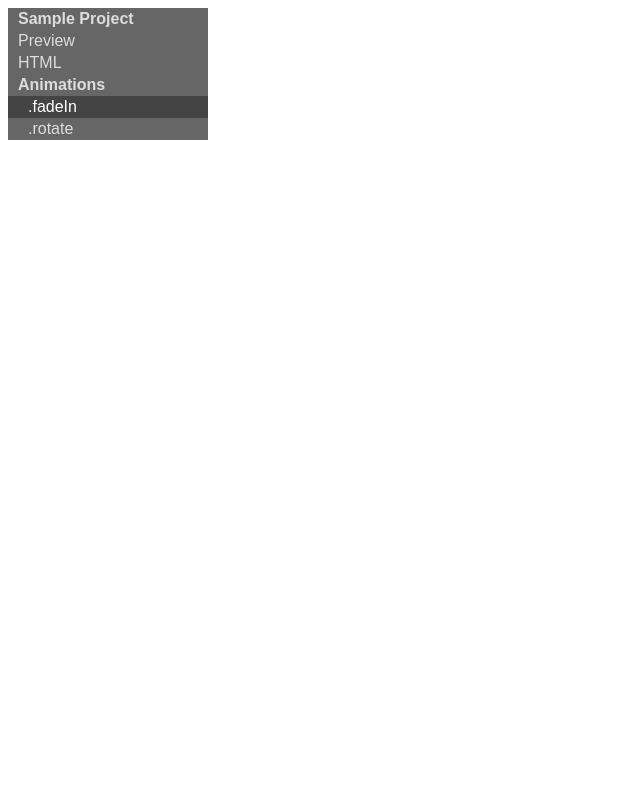
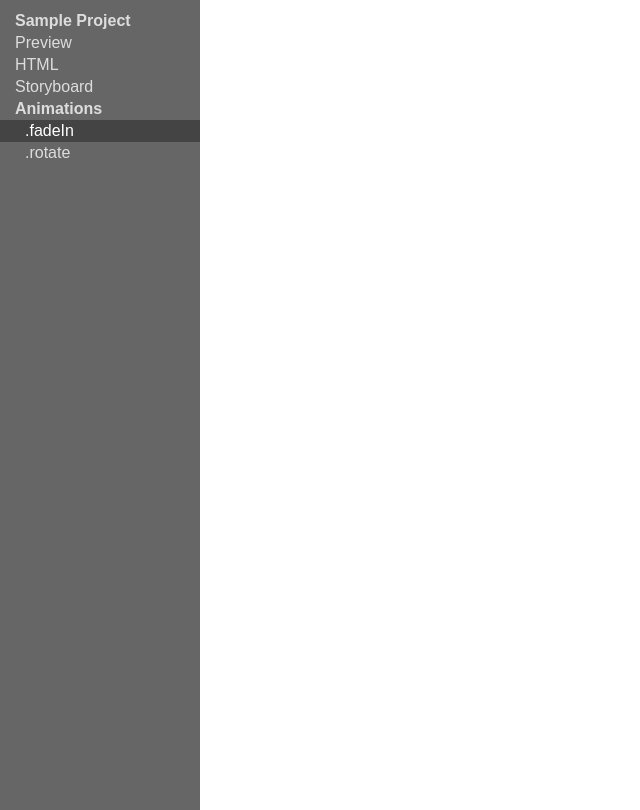
Before and after one commit to the-eater/Web-Cinema, a website: page ide/index.html in a window 1280 px wide. Shown: the whole page, without its empty margins (0-640 px from the left). Drawn offline with Linux system fonts and the light colour scheme.

Commit message:
fix little things

```diff
--- a/ide/css/main.css
+++ b/ide/css/main.css
@@ -1,4 +1,14 @@
+html, body {
+    width:100%;
+    height: 100%;
+    margin:0;
+    padding:0;
+
+}
+
+
 .sidebar {
+    padding-top:10px;
     background: #666;
     font-family:Arial,sans-serif;
     color:#DDD;
@@ -9,7 +19,7 @@
 .item,.itemtitle {
     padding:2px;
     cursor:default;
-    padding-left:10px;
+    padding-left:15px;
 }
 
 .item:hover{
@@ -21,7 +31,7 @@
 }
 
 .itemparent .item {
-    padding-left:20px;
+    padding-left:25px;
 }
 
 .itemselected {
--- a/ide/index.html
+++ b/ide/index.html
@@ -10,6 +10,7 @@
         <div class="itemtitle">Sample Project</div>
         <div class="item">Preview</div>
         <div class="item">HTML</div>
+        <div class="item storyboard">Storyboard</div>
         <div class="itemparent">
             <div class="itemtitle">Animations</div>
             <div class="item itemselected">.fadeIn</div>
```
